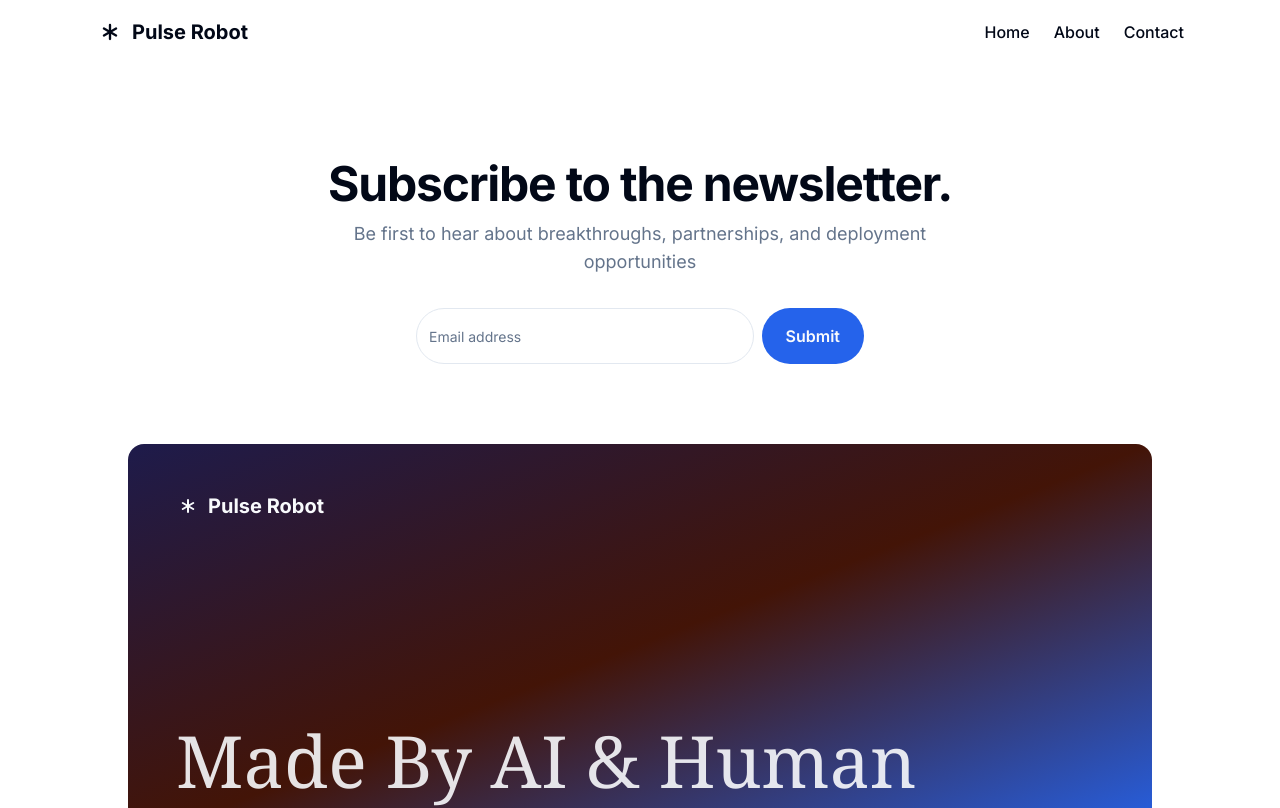
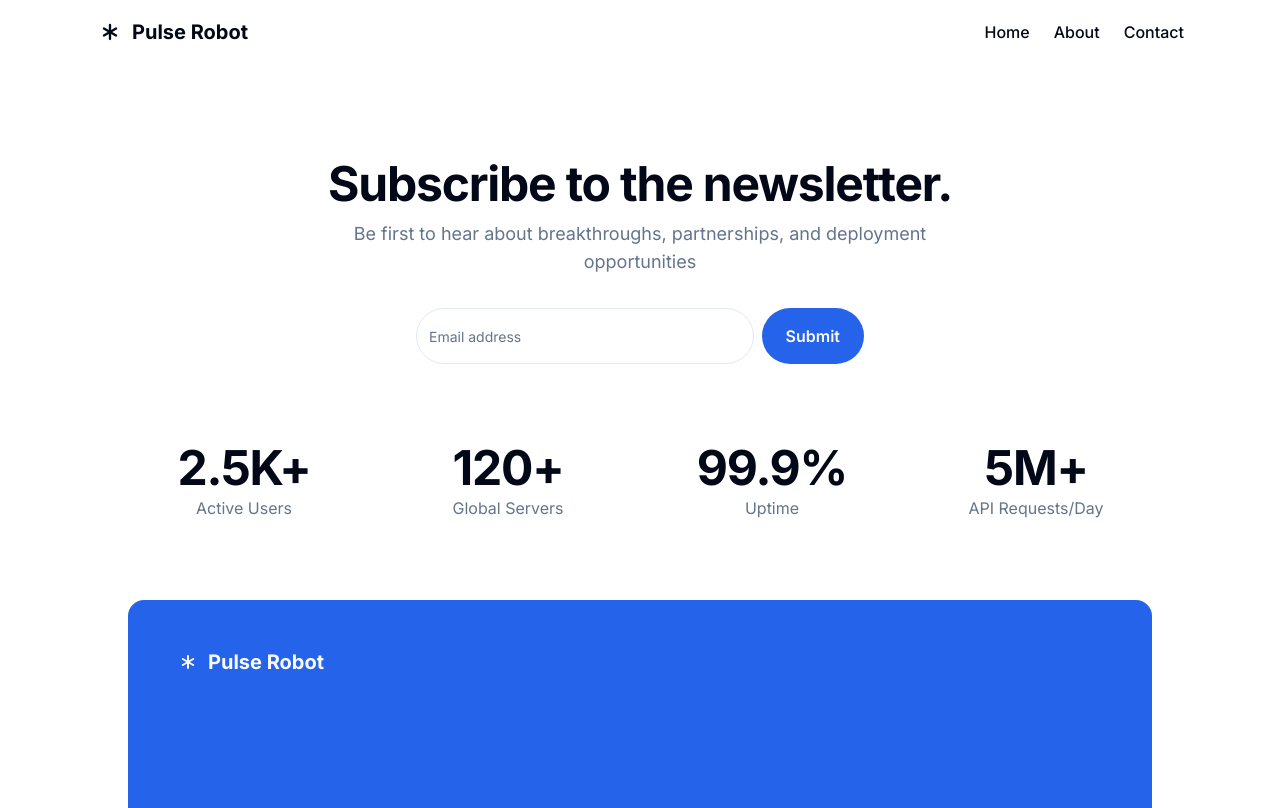
Before and after one commit to SadiqNaizam/mlo-a774-f5aa, a React (Vite) app: page / in a window 1280 px wide. Shown: the top 808 px of the page. Built offline with nearby package versions, Linux system fonts and the light colour scheme.

Commit message:
Updated code files: index.tsx

```diff
--- a/src/pages/index.tsx
+++ b/src/pages/index.tsx
@@ -1,8 +1,9 @@
 import React from 'react';
 
 // Import organism components
-import HeroBanner from '../components/HeroBanner/HeroBanner';
-import NewsletterForm from '../components/Newsletter/NewsletterForm';
+import HeroBanner from '../components/herobanner/herobanner';
+import NewsletterForm from '../components/newsletter/newsletterform';
+import Stats from '../components/stats/stats';
 
 /**
  * The main landing page for Pulse Robot.
@@ -15,6 +16,7 @@ const IndexPage: React.FC = () => {
       {/* This inner container manages the spacing between the main page elements */}
       <div className="flex w-full flex-col items-center gap-16 px-4 md:gap-20 md:px-8">
         <NewsletterForm />
+        <Stats />
         <HeroBanner />
       </div>
     </>
```
